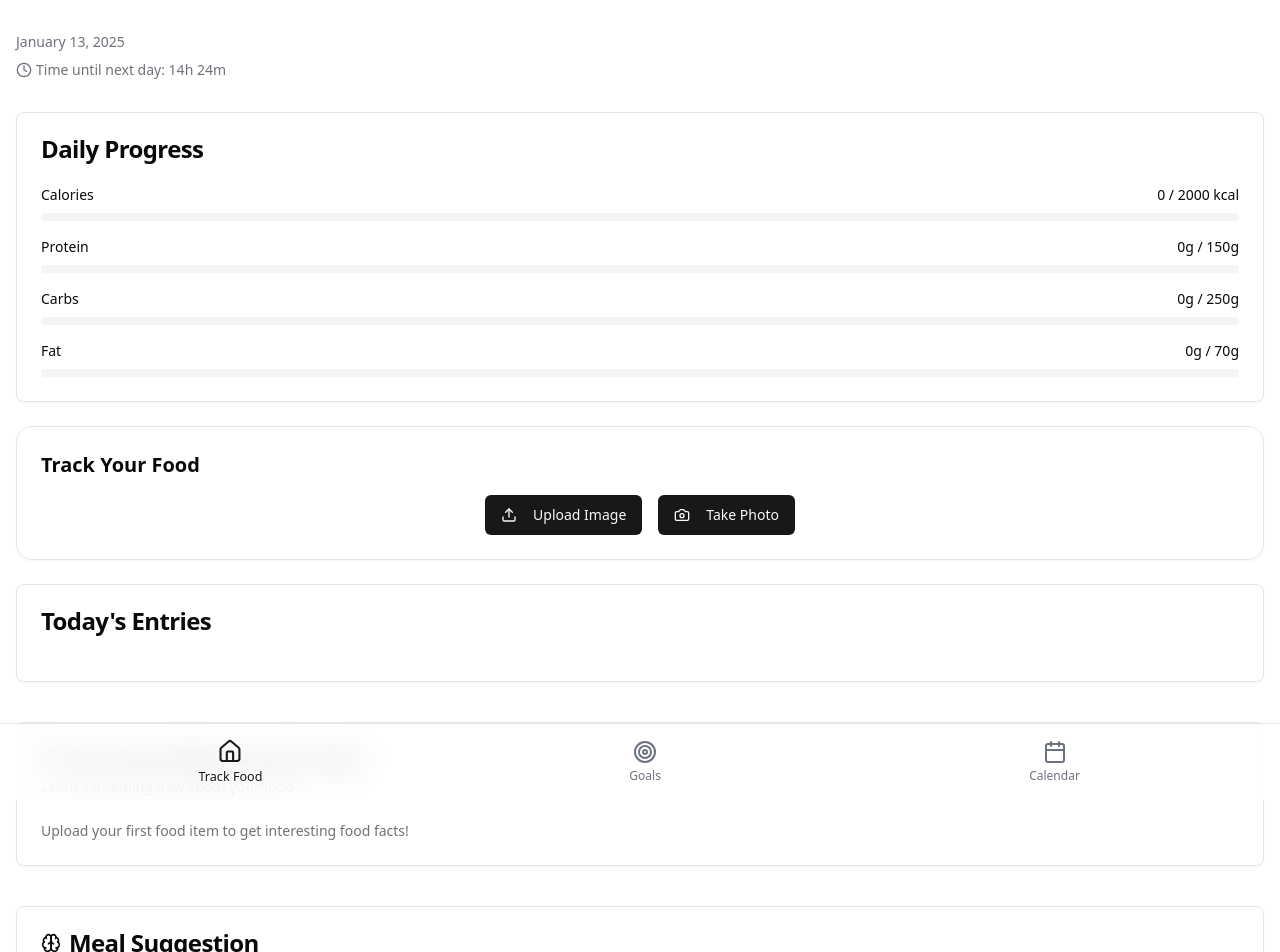
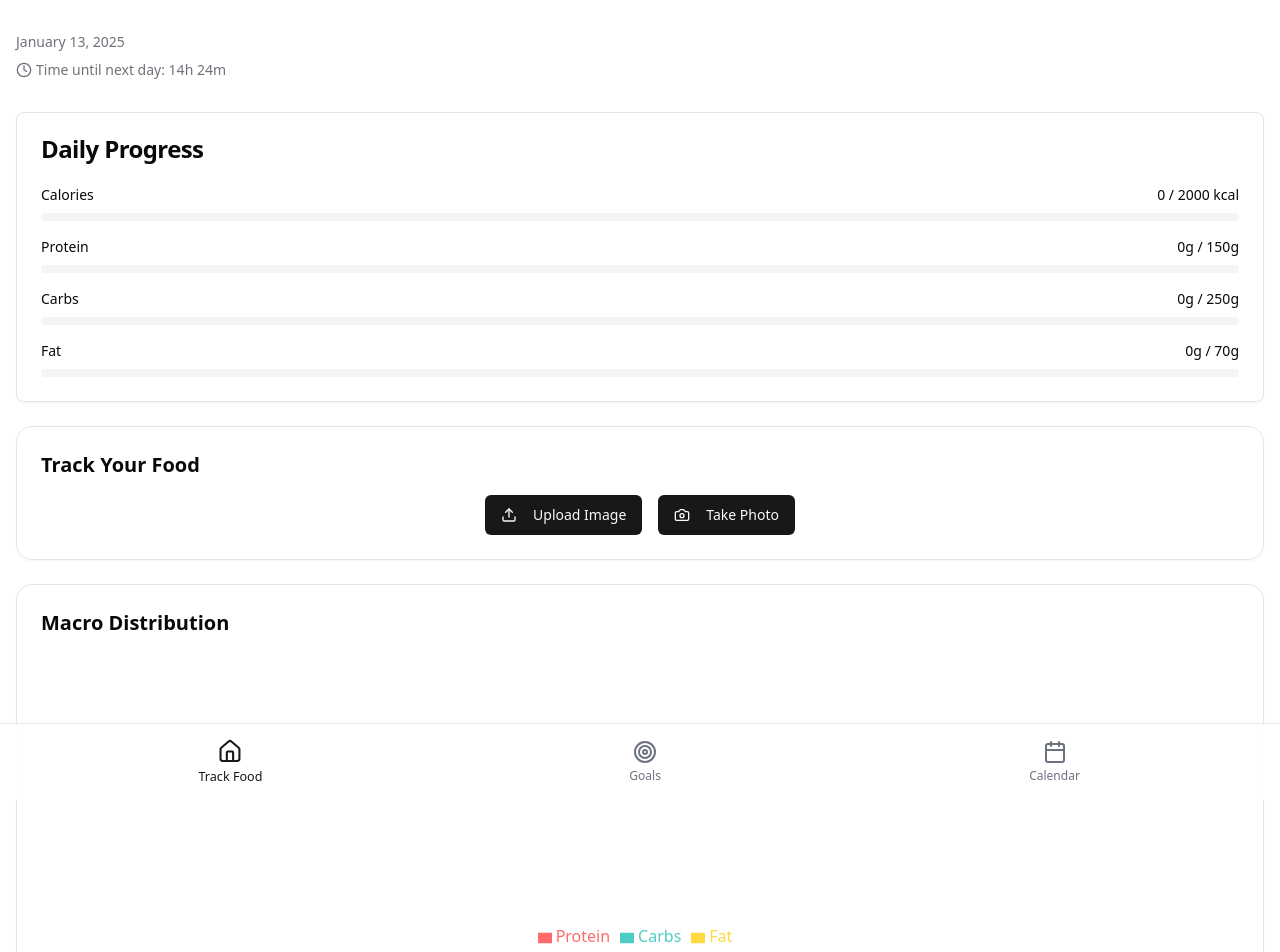
Before and after one commit to Jeevakrishna/food-focus-ai-32, a React (Vite) app: page / in a window 1280 px wide. Shown: the top 952 px of the page. Built offline with nearby package versions, Linux system fonts and the light colour scheme.

Commit message:
Add pie charts for macro nutrients
Implement pie charts to display macro nutrients with their respective percentages in the "Track Your Food" section. This enhancement provides a visual representation of the user's nutritional intake.
[skip gpt_engineer]

```diff
--- a/src/pages/Index.tsx
+++ b/src/pages/Index.tsx
@@ -9,6 +9,7 @@ import { FoodInsights } from "@/components/food/FoodInsights";
 import { FoodFacts } from "@/components/food/FoodFacts";
 import { DailyProgress } from "@/components/food/DailyProgress";
 import { supabase } from "@/integrations/supabase/client";
+import { PieChart, Pie, Cell, ResponsiveContainer, Legend, Tooltip } from 'recharts';
 import {
   saveFoodEntry,
   getFoodEntries,
@@ -114,6 +115,17 @@ const Index = () => {
 
   const totals = getDailyTotals();
 
+  // Calculate macro percentages
+  const totalMacros = totals.protein * 4 + totals.carbs * 4 + totals.fat * 9; // Convert to calories
+  const macroData = [
+    { name: 'Protein', value: totals.protein * 4, color: '#FF6B6B' },
+    { name: 'Carbs', value: totals.carbs * 4, color: '#4ECDC4' },
+    { name: 'Fat', value: totals.fat * 9, color: '#FFD93D' }
+  ].map(item => ({
+    ...item,
+    percentage: totalMacros > 0 ? Math.round((item.value / totalMacros) * 100) : 0
+  }));
+
   return (
     <div className="min-h-screen pb-20 bg-gradient-to-b from-background to-background/80">
       <div className="max-w-screen-xl mx-auto px-4 py-8 animate-fadeIn">
@@ -163,6 +175,32 @@ const Index = () => {
             />
           </div>
 
+          {/* Add Macro Distribution Chart */}
+          <div className="bg-card/80 backdrop-blur-lg rounded-2xl p-6 shadow-sm border">
+            <h2 className="text-xl font-semibold mb-4">Macro Distribution</h2>
+            <div className="h-[300px] w-full">
+              <ResponsiveContainer width="100%" height="100%">
+                <PieChart>
+                  <Pie
+                    data={macroData}
+                    dataKey="value"
+                    nameKey="name"
+                    cx="50%"
+                    cy="50%"
+                    outerRadius={100}
+                    label={({ name, percentage }) => `${name}: ${percentage}%`}
+                  >
+                    {macroData.map((entry, index) => (
+                      <Cell key={`cell-${index}`} fill={entry.color} />
+                    ))}
+                  </Pie>
+                  <Tooltip />
+                  <Legend />
+                </PieChart>
+              </ResponsiveContainer>
+            </div>
+          </div>
+
           <FoodEntryList entries={getTodayEntries()} title="Today's Entries" />
           <div className="mt-4">
             <FoodFacts entries={entries} />
```
